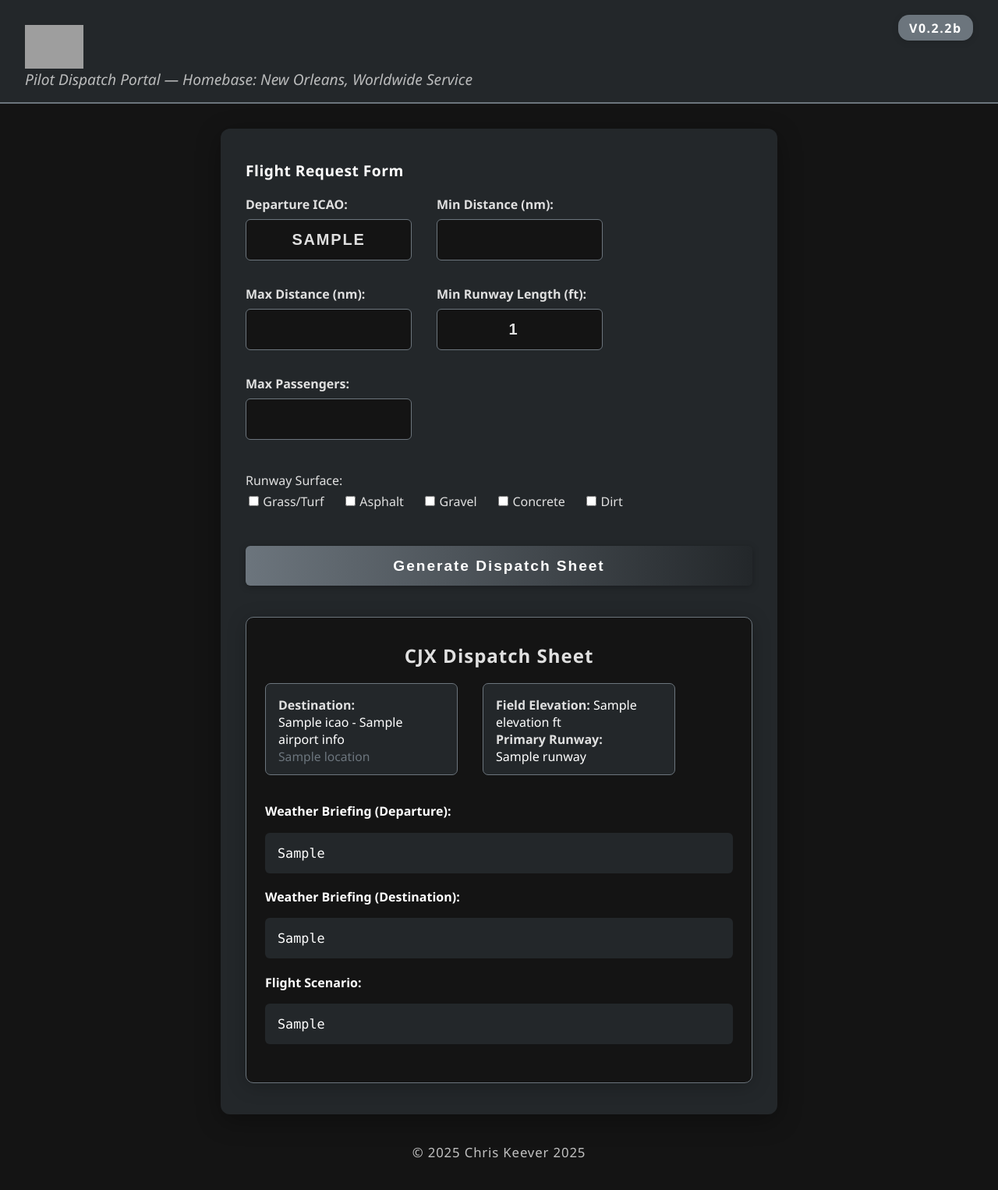
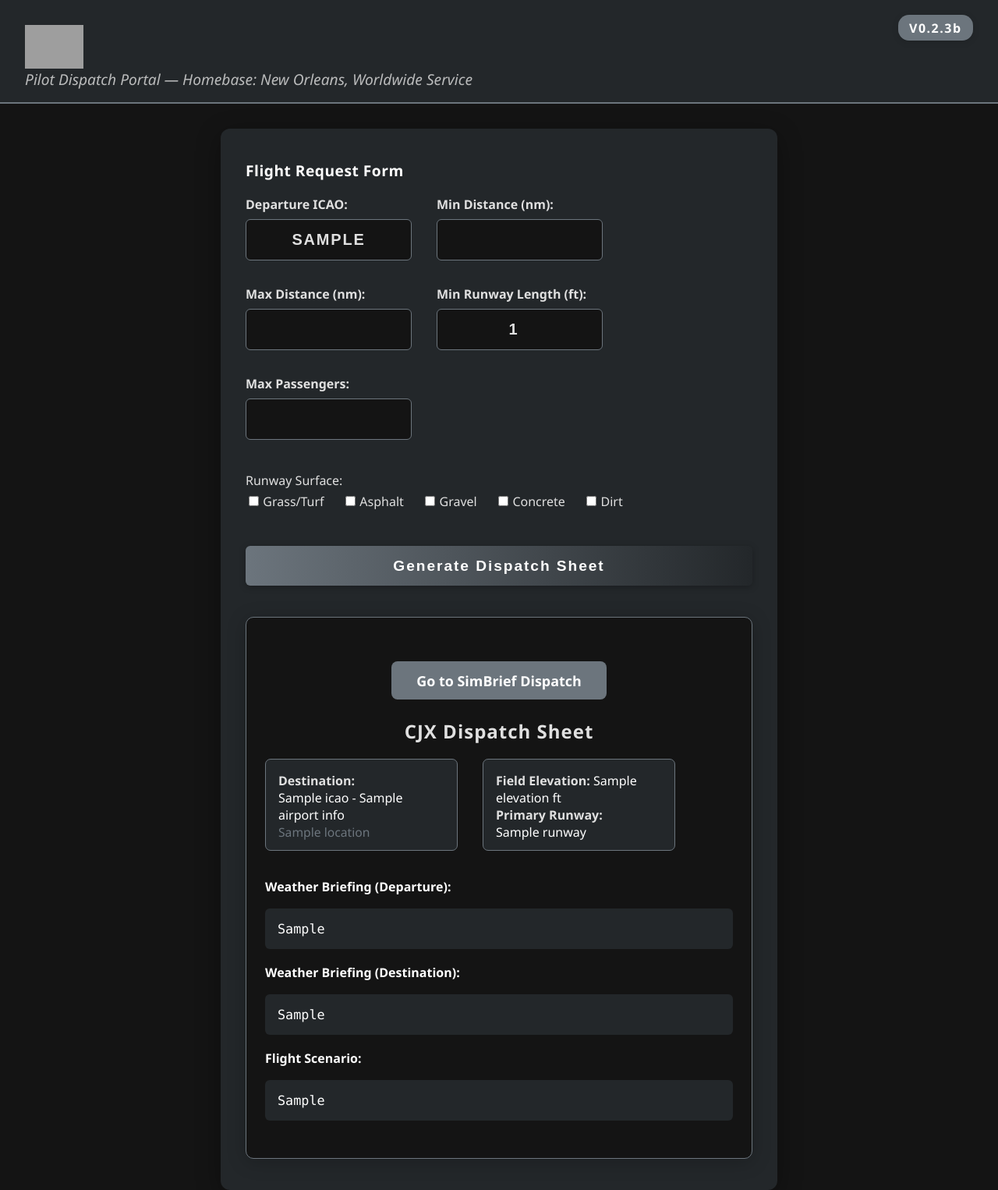
Before and after one commit to chrisjk84/CJNCharter, a Flask app: template templates/index.html in a window 1280 px wide. Shown: the top 1526 px of the page at 78% size. Before the commit the page ends 1485 px from the top, so only its background shows below. Run offline with Flask 3, Linux system fonts and the light colour scheme; the template is opened without the code that fills it: most values are stand-ins (such as "Sample title", 1, 10 or a date in 2020); grey boxes are pictures that could not be loaded.

Commit message:
V0.2.3b
add simbrief dispatch option

```diff
--- a/templates/index.html
+++ b/templates/index.html
@@ -186,6 +186,22 @@
             font-size: 1.05rem;
             white-space: pre-wrap;
         }
+        .simbrief-btn {
+            display: inline-block;
+            background: #6c757d;
+            color: #fff;
+            font-weight: bold;
+            padding: 0.7em 1.8em;
+            border-radius: 8px;
+            text-decoration: none;
+            font-size: 1.12rem;
+            margin: 1.5rem 0;
+            transition: background 0.16s;
+        }
+        .simbrief-btn:hover, .simbrief-btn:focus {
+            background: #4682b4;
+            color: #fff;
+        }
         .cjx-footer {
             text-align: center;
             color: var(--cjx-lightgray);
@@ -227,10 +243,10 @@
 <body>
     <div class="cjx-header">
         <div>
-            <img src="{{ url_for('static', filename='template/CJX-Aviation-Network-logo.png') }}" alt="CJX Aviation Network Logo" class="cjx-logo-img">
+            <img src="{{ url_for('static', filename='CJX-Aviation-Network-logo.png') }}" alt="CJX Aviation Network Logo" class="cjx-logo-img">
             <span class="cjx-tagline">Pilot Dispatch Portal &mdash; Homebase: New Orleans, Worldwide Service</span>
         </div>
-        <div class="cjx-version">V0.2.2b</div>
+        <div class="cjx-version">V0.2.3b</div>
     </div>
     <div class="cjx-content">
         <div class="cjx-section-title">Flight Request Form</div>
@@ -276,6 +292,15 @@
 
         {% if random_scenario %}
             <div class="cjx-dispatch-sheet">
+                {% if airport_info and user_input.departure_icao and airport_info.icao %}
+                <div style="text-align:center;">
+                  <a href="https://www.simbrief.com/system/dispatch.php?orig={{ user_input.departure_icao|upper }}&dest={{ airport_info.icao|upper }}"
+                     target="_blank"
+                     class="simbrief-btn">
+                    Go to SimBrief Dispatch
+                  </a>
+                </div>
+                {% endif %}
                 <div class="cjx-dispatch-title">CJX Dispatch Sheet</div>
                 <div class="cjx-row">
                     <div class="cjx-info-block">
```
Also changed, not shown: CJX-Aviation-Network-logo.png.png (renamed from templates/CJX-Aviation-Network-logo.png.png).
